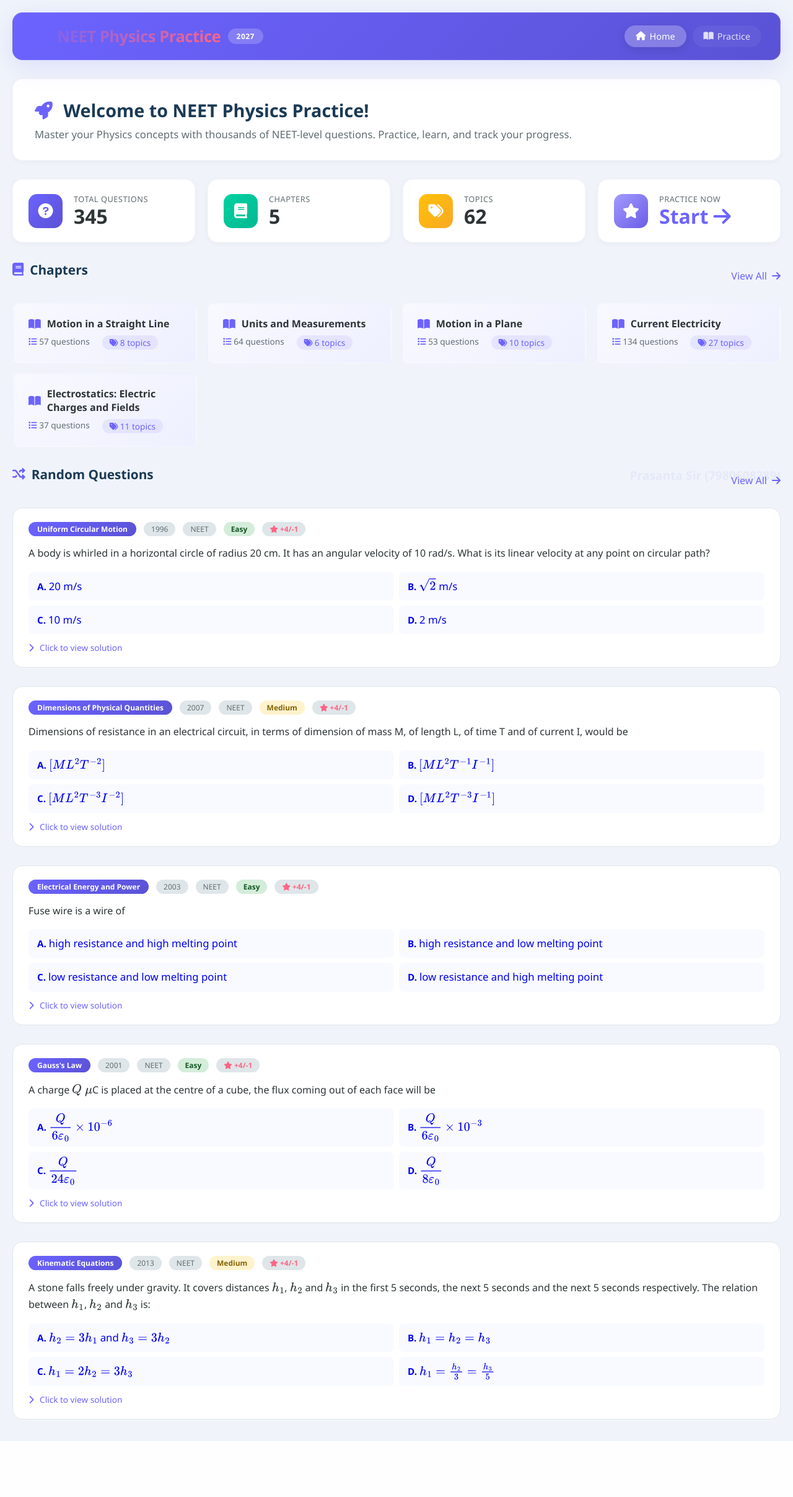
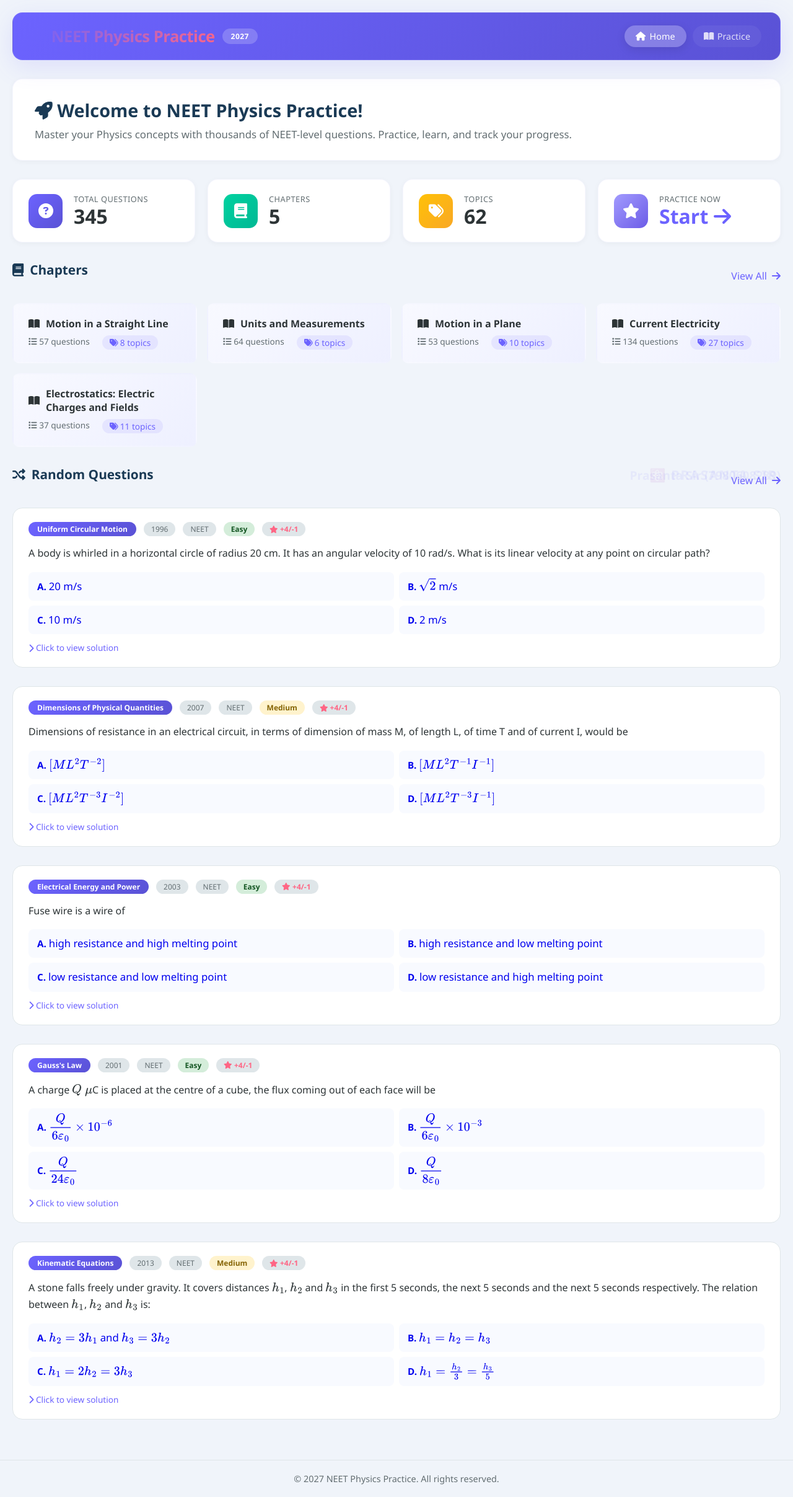
Before and after one commit to mathswithprasantasir-physics/prasantasir-physics, a Flask app: page / in a window 1280 px wide. Shown: the whole page at 62% size. Before the commit the page ends 2325 px from the top, so only its background shows below. Run offline with Flask 3, Linux system fonts and the light colour scheme.

Commit message:
Update base.html

```diff
--- a/templates/base.html
+++ b/templates/base.html
@@ -92,5 +92,34 @@
         });
     </script>
     {% block extra_js %}{% endblock %}
+
+
+    <!-- ===== FOOTER ===== -->
+<footer class="footer-note">
+    <p>© 2027 NEET Physics Practice. All rights reserved.</p>
+</footer>
+
+<!-- ===== WATERMARK ===== -->
+<div style="position: fixed; bottom: 20px; right: 25px; z-index: 99999; pointer-events: none; user-select: none; opacity: 0.08;">
+    <span style="font-size: 1.3rem; font-weight: 700; color: #6C63FF; letter-spacing: 2px; font-family: 'Segoe UI', sans-serif; text-transform: uppercase;">
+        ⚛️ Prasanta Sir
+    </span>
+</div>
+
+<!-- ===== SCRIPTS ===== -->
+<script src="https://cdnjs.cloudflare.com/ajax/libs/font-awesome/6.5.0/js/all.min.js"></script>
+<script>
+    // MathJax configuration
+    window.MathJax = {
+        tex: {
+            inlineMath: [['$', '$'], ['\\(', '\\)']],
+            displayMath: [['$$', '$$'], ['\\[', '\\]']]
+        },
+        svg: {
+            fontCache: 'global'
+        }
+    };
+</script>
+<script src="https://cdn.jsdelivr.net/npm/mathjax@3/es5/tex-svg.js" async></script>
 </body>
 </html>
```
